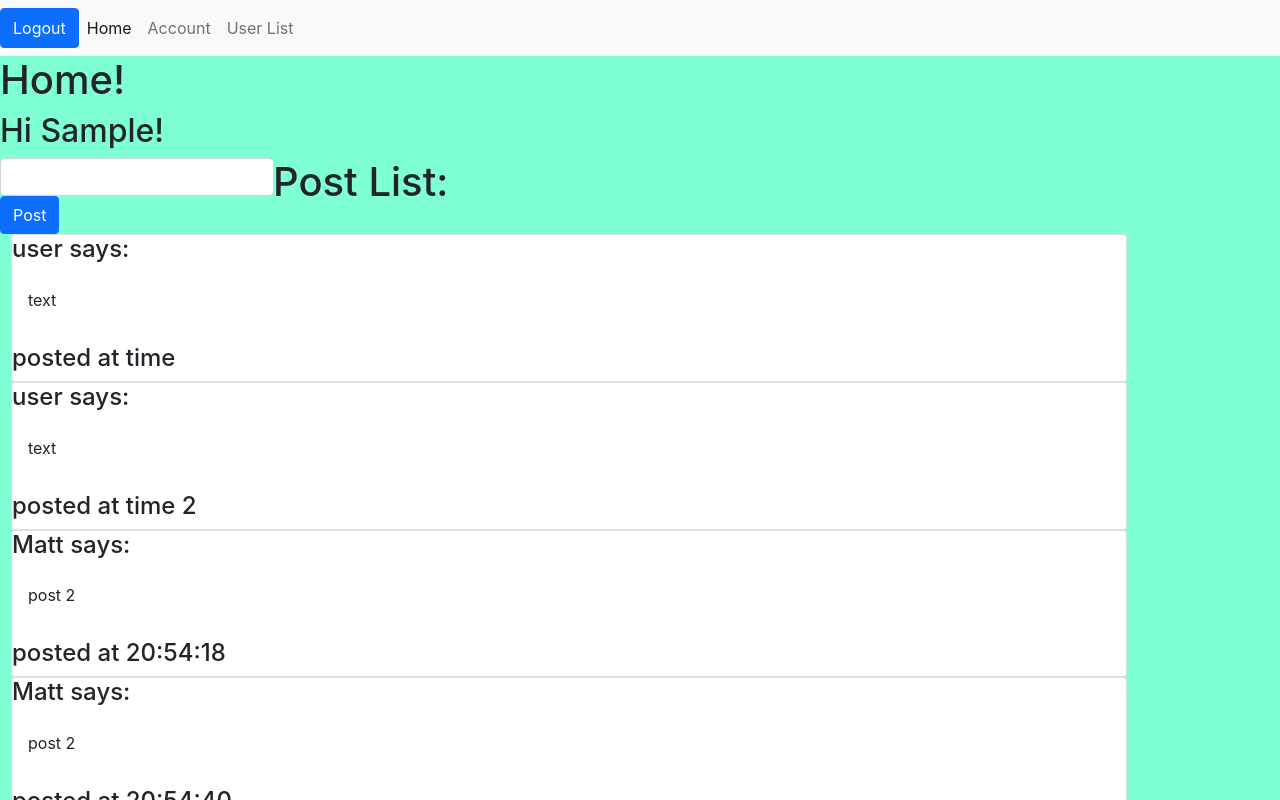
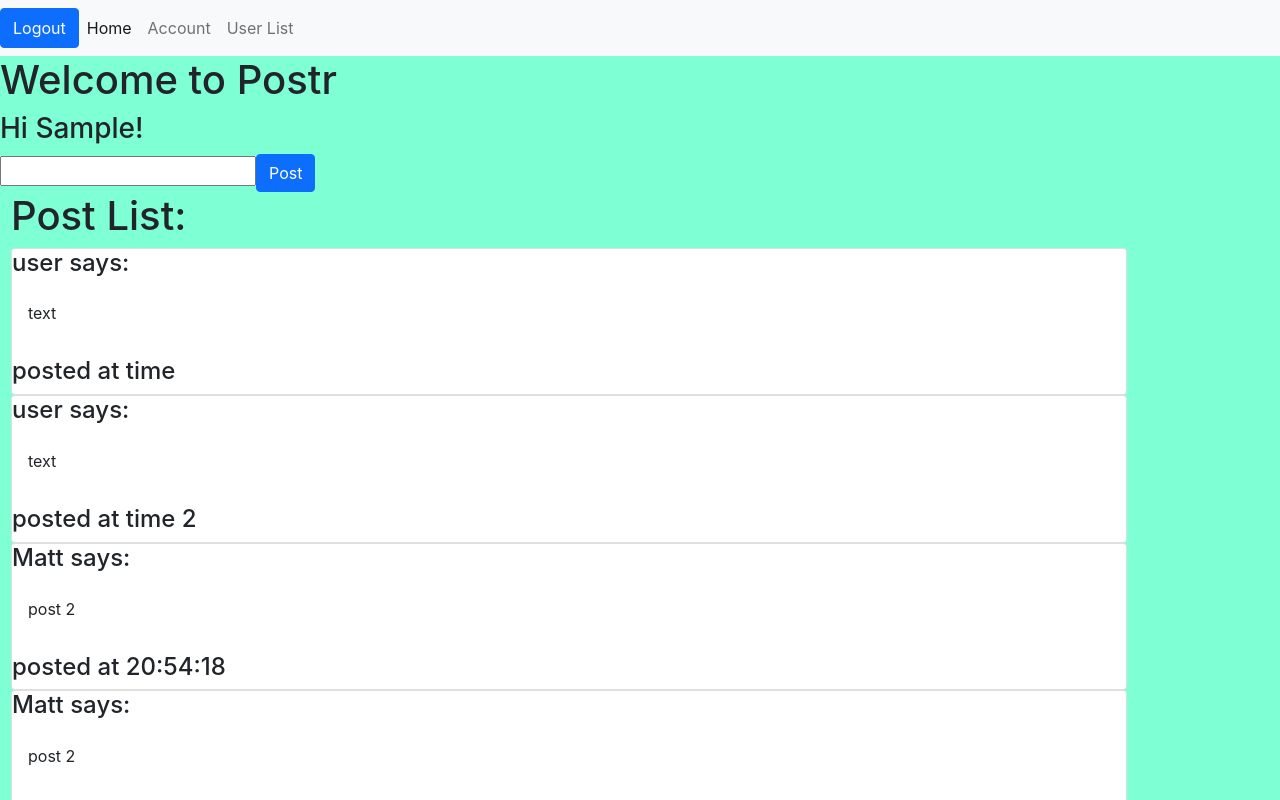
Before and after one commit to bperez3237/phase-2-react-project, a React (Create React App) app: page /login in a window 1280 px wide. Both pictures are taken after typing "Sample" into the empty fields and a click on the button "Login". Shown: the top 800 px of the page. Built offline with nearby package versions, Linux system fonts and the light colour scheme; data requests are answered from the project's data file.

Commit message:
fixed home component

```diff
--- a/db.json
+++ b/db.json
@@ -215,6 +215,36 @@
       "user": "user14567",
       "time": "22:10:0",
       "id": 36
+    },
+    {
+      "text": "Post!",
+      "user": "Charles",
+      "time": "22:53:52",
+      "id": 37
+    },
+    {
+      "text": "Post!",
+      "user": "Charles",
+      "time": "22:53:53",
+      "id": 38
+    },
+    {
+      "text": "sbcqienciqkjwnclkjwncoilquwnclkqjwnclkqjnclkjenclkjqneclkjnqwclkjnwlkcjnlkjcnlkasjdnclkajnsdc",
+      "user": "Coder",
+      "time": "22:54:10",
+      "id": 39
+    },
+    {
+      "text": "sbcqienciqkjwnclkjwncoilquwnclkqjwnclkqjnclkjenclkjqneclkjnqwclkjnwlkcjnlkjcnlkasjdnclkajnsdc",
+      "user": "Coder",
+      "time": "22:54:50",
+      "id": 40
+    },
+    {
+      "text": "boooo",
+      "user": "Coder",
+      "time": "22:54:58",
+      "id": 41
     }
   ]
 }
--- a/src/components/Home.js
+++ b/src/components/Home.js
@@ -25,6 +25,8 @@ function Home({username, feed, setFeed }) {
     })
       .then((r)=>r.json())
       .then((newPost)=>setFeed([...feed,newPost]))
+
+    setPost('')
   }
 
   let counter = 0
@@ -40,21 +42,22 @@ function Home({username, feed, setFeed }) {
   return (
     <div>
       <div>
-        <h1>Home!</h1>
-        <h2>Hi {username}!</h2>
+        <h1>Welcome to Postr</h1>
+        <h3>Hi {username}!</h3>
       </div>
       <div className="input-group">
-        <form onSubmit={handleSubmit} className='form-group' >
+        <form onSubmit={handleSubmit} >
           <input
           className="form-control"
+          className=''
           type='text'
           value={post}
           onChange={handleChange}
           />
           <button className="btn btn-primary" >Post</button>
         </form>
-        <h1>Post List:</h1>
         <div className='container'>
+          <h1>Post List:</h1>
           {postElements!==undefined ? postElements : null}
         </div>
       </div>
```
